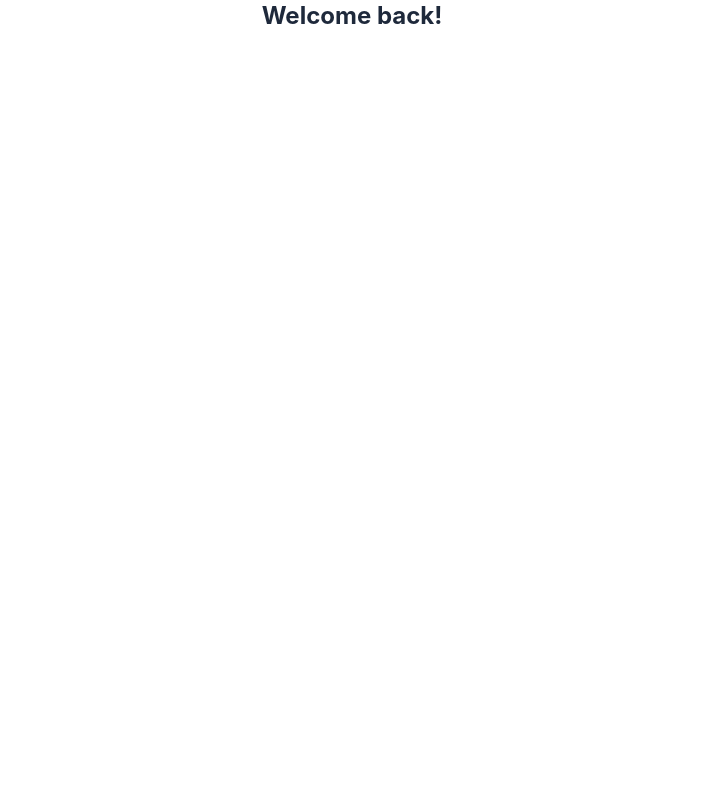
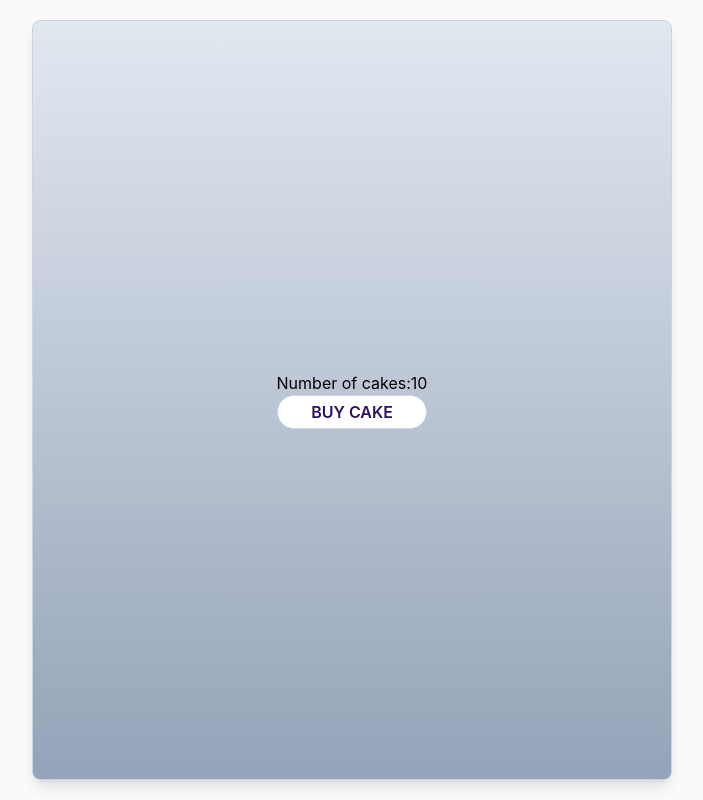
Before and after one commit to Omaima-Shoaib/React-tutorials, a React (Create React App) app: page / in a window 1280 px wide. Shown: the whole page, without its empty margins (288-991 px from the left). Built offline with nearby package versions, Linux system fonts and the light colour scheme.

Commit message:
react-redux

```diff
--- a/package.json
+++ b/package.json
@@ -8,7 +8,9 @@
     "@testing-library/user-event": "^13.5.0",
     "react": "^18.2.0",
     "react-dom": "^18.2.0",
+    "react-redux": "^8.1.3",
     "react-scripts": "5.0.1",
+    "redux": "^4.2.1",
     "web-vitals": "^2.1.4"
   },
   "scripts": {
--- a/src/App.js
+++ b/src/App.js
@@ -1,11 +1,17 @@
-import logo from './logo.svg';
-import './App.css';
-
+import "./App.css";
+import CakeContainer from "./components/CakeContainer";
+import { Provider } from "react-redux";
+import store from "./components/redux/store";
 function App() {
   return (
-    <div className="App flex justify-center">
-     <p className='text-slate-800 font-bold text-2xl'>Welcome back!</p>
+    <Provider store={store}>
+    <div className="flex justify-center bg-slate-50 min-h-screen py-5">
+      <div className="App flex flex-col  bg-gradient-to-b from-slate-200 to-slate-400 w-1/2 justify-center items-center rounded-lg shadow-lg border border-slate-300">
+        <CakeContainer></CakeContainer>
+
+      </div>
     </div>
+    </Provider>
   );
 }
 
--- /dev/null
+++ b/src/components/CakeContainer.jsx
@@ -0,0 +1,27 @@
+import React from "react";
+import { buyCake } from "./redux/cakes/CakeActions";
+import { connect } from "react-redux";
+
+function CakeContainer(props) {
+  return (
+    <div className="flex flex-col  align-middle justify-center">
+      <h2>Number of cakes:{props.numOfCakes}</h2>
+      <button onClick={props.buyCake}>BUY CAKE</button>
+    </div>
+  );
+}
+const mapStateToProps = (state) => {
+  return {
+    numOfCakes: state.numOfCakes,
+  };
+};
+
+const mapDispatchToprops = (dispatch) => {
+  return {
+    //we will pass the dispatch function as a prop to the component
+    buyCake: () => dispatch(buyCake()),
+  };
+};
+//  The connection is established through the connect function,
+// which handles the communication between the React component and the Redux store.
+export default connect(mapStateToProps, mapDispatchToprops)(CakeContainer);
--- /dev/null
+++ b/src/components/redux/cakes/CakeActions.js
@@ -0,0 +1,7 @@
+import { BUY_CAKE } from "./CakeTypes";
+//this is called creator function
+export const buyCake = () => {
+  return {
+    type: BUY_CAKE,
+  };
+};
--- /dev/null
+++ b/src/components/redux/cakes/CakeReducer.js
@@ -0,0 +1,14 @@
+import { BUY_CAKE } from "./CakeTypes";
+const initialState = {
+  numOfCakes: 10,
+};
+const cakeReducer = (state = initialState, action) => {
+  switch (action.type) {
+    case BUY_CAKE:
+      return { ...state, numOfCakes: state.numOfCakes - 1 };
+    default:
+        return state
+  }
+};
+
+export default cakeReducer;
--- /dev/null
+++ b/src/components/redux/cakes/CakeTypes.js
@@ -0,0 +1 @@
+export const BUY_CAKE='BUY_CAKE'
--- /dev/null
+++ b/src/components/redux/store.js
@@ -0,0 +1,5 @@
+import { createStore } from "redux";
+import cakeReducer from "./cakes/CakeReducer";
+
+const store=createStore(cakeReducer)
+export default store
--- a/src/index.css
+++ b/src/index.css
@@ -14,3 +14,7 @@ code {
   font-family: source-code-pro, Menlo, Monaco, Consolas, 'Courier New',
     monospace;
 }
+
+button{
+  @apply  bg-white text-violet-950 font-semibold px-1 py-1 rounded-full border border-slate-300
+}
```
Also changed, not shown: 1 other file (tests, documents, lock files or other folders).
